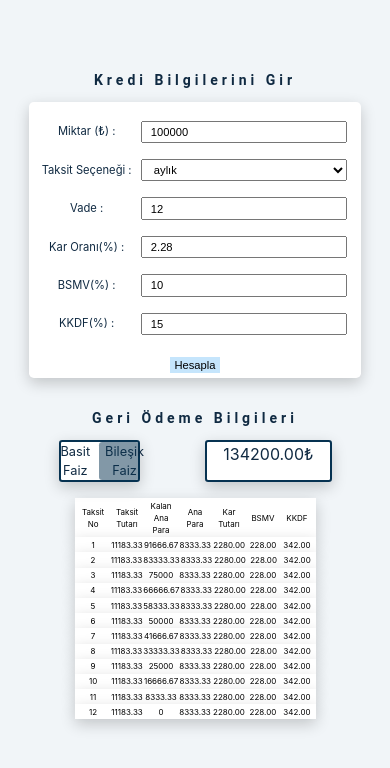
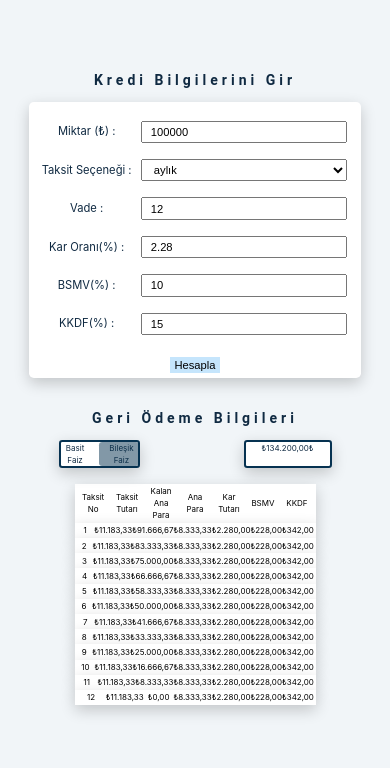
Before and after one commit to utkuzun/patika-fimple-cohort, a React (Create React App) app: page / in a window 390 px wide. Both pictures are taken after a click on the button "Hesapla". Shown: the top 768 px of the page. Built offline with nearby package versions, Linux system fonts and the light colour scheme.

Commit message:
number formatting

```diff
--- a/src/components/Payment.js
+++ b/src/components/Payment.js
@@ -1,4 +1,5 @@
 import React from 'react'
+import { parsePayments } from '../utils/numberHelpers'
 
 const Payment = ({ payment }) => {
   const { id, paymentAmount, gain, bsmv, kkdf, mainMoney, remains } = payment
@@ -6,12 +7,12 @@ const Payment = ({ payment }) => {
   return (
     <tr>
       <td>{id}</td>
-      <td>{paymentAmount.toFixed(2)}</td>
-      <td>{Math.abs(remains.toFixed(2))}</td>
-      <td>{mainMoney.toFixed(2)}</td>
-      <td>{gain.toFixed(2)}</td>
-      <td>{bsmv.toFixed(2)}</td>
-      <td>{kkdf.toFixed(2)}</td>
+      <td>{parsePayments(paymentAmount)}</td>
+      <td>{parsePayments(remains)}</td>
+      <td>{parsePayments(mainMoney)}</td>
+      <td>{parsePayments(gain)}</td>
+      <td>{parsePayments(bsmv)}</td>
+      <td>{parsePayments(kkdf)}</td>
     </tr>
   )
 }
--- a/src/components/Payments.js
+++ b/src/components/Payments.js
@@ -1,6 +1,7 @@
 import React, { useState } from 'react'
 
 import { usePaymentsContext } from '../contexts/paymentsContext'
+import { parsePayments } from '../utils/numberHelpers'
 
 import Payment from './Payment'
 
@@ -32,7 +33,7 @@ const Payments = () => {
           <span>Basit Faiz</span>
           <span>Bileşik Faiz</span>
         </div>
-        <div className='total-amount'>{totalAmount.toFixed(2)}&#8378;</div>
+        <div className='total-amount'>{parsePayments(totalAmount)}&#8378;</div>
       </div>
       <table>
         <thead>
--- a/src/index.css
+++ b/src/index.css
@@ -260,6 +260,10 @@ td {
     width: 4rem;
     font-size: 0.6rem;
   }
+  .box,
+  .total-amount {
+    font-size: 0.6rem;
+  }
 }
 
 @media screen and (max-width: 800px) {
@@ -292,4 +296,8 @@ td {
     width: 4rem;
     font-size: 0.5rem;
   }
+  .box,
+  .total-amount {
+    font-size: 0.5rem;
+  }
 }
--- /dev/null
+++ b/src/utils/numberHelpers.js
@@ -0,0 +1,7 @@
+export const parsePayments = (number) => {
+  return new Intl.NumberFormat('tr-TR', {
+    style: 'currency',
+    currency: 'TRY',
+    minimumFractionDigits: 2,
+  }).format(number)
+}
```
